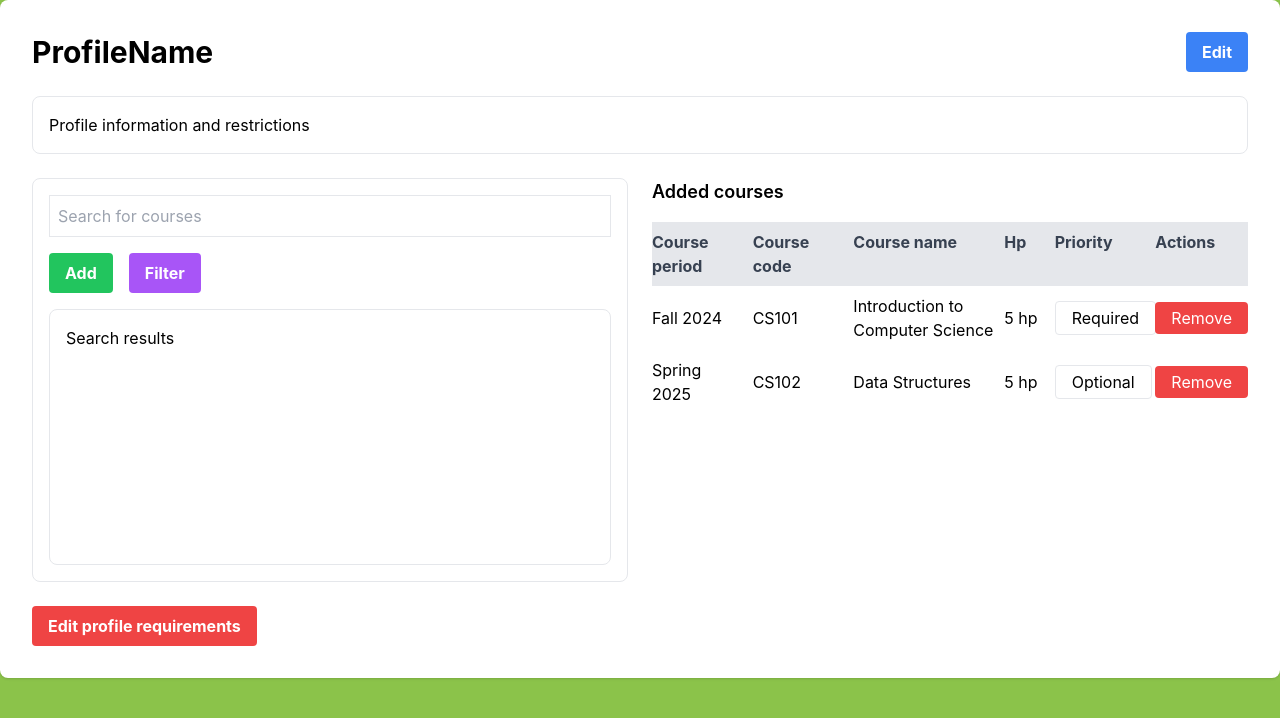
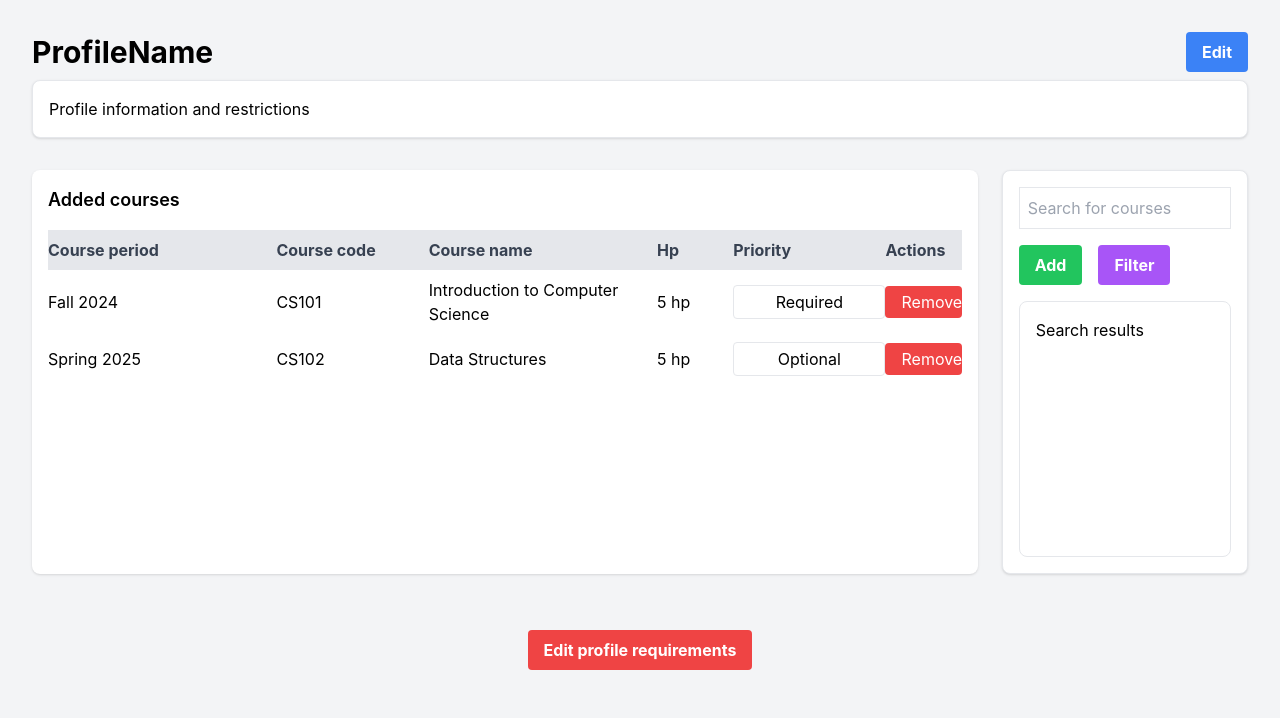
Before and after one commit to WebLabs-AB/MasterChooserApplication, a React (Create React App) app in the folder Frontend/masterfrontend/: page /teachermasterprofile in a window 1280 px wide. Shown: the top 718 px of the page. Built offline with nearby package versions, Linux system fonts and the light colour scheme.

Commit message:
"Split TeacherMasterProfilePage into three components"

```diff
--- a/Frontend/masterfrontend/src/Screens/TeacherMasterProfilePage.tsx
+++ b/Frontend/masterfrontend/src/Screens/TeacherMasterProfilePage.tsx
@@ -1,6 +1,7 @@
 import React, { useState } from 'react';
 import { Listbox } from '@headlessui/react';
 
+// Interfaces and types
 interface Course {
   id: number;
   period: string;
@@ -10,13 +11,104 @@ interface Course {
   priority: string;
 }
 
+type CourseListSectionProps = {
+  courses: Course[];
+  removeCourse: (courseId: number) => void;
+  updatePriority: (courseId: number, newPriority: string) => void;
+};
+
+
+const priorities = ['Required', 'Optional'];
+
+// Fake data
 const fakeCourses = [
   { id: 1, period: 'Fall 2024', code: 'CS101', name: 'Introduction to Computer Science', hp: 5, priority: 'Required' },
   { id: 2, period: 'Spring 2025', code: 'CS102', name: 'Data Structures', hp: 5, priority: 'Optional' },
 ];
 
-const priorities = ['Required', 'Optional'];
+// Profile Section Component
+const ProfileSection = () => (
+  <div className="mb-8">
+    <div className="flex justify-between items-center mb-2">
+      <h1 className="text-3xl font-bold">ProfileName</h1>
+      <button className="text-white bg-blue-500 hover:bg-blue-700 font-bold py-2 px-4 rounded">
+        Edit
+      </button>
+    </div>
+    <div className="p-4 border rounded-lg bg-white shadow">Profile information and restrictions</div>
+  </div>
+);
 
+// Course List Section Component
+const CourseListSection: React.FC<CourseListSectionProps> = ({ courses, removeCourse, updatePriority }) => {
+  const renderCourseHeadings = () => (
+    <div className="grid grid-cols-12 font-bold py-2 bg-gray-200 text-gray-700">
+      <div className="col-span-3">Course period</div>
+      <div className="col-span-2">Course code</div>
+      <div className="col-span-3">Course name</div>
+      <div className="col-span-1">Hp</div>
+      <div className="col-span-2">Priority</div>
+      <div className="col-span-1">Actions</div>
+    </div>
+  );
+
+  const renderCourses = () =>
+    courses.map((course) => (
+      <div key={course.id} className="grid grid-cols-12 items-center py-2">
+        <div className="col-span-3">{course.period}</div>
+        <div className="col-span-2">{course.code}</div>
+        <div className="col-span-3">{course.name}</div>
+        <div className="col-span-1">{`${course.hp} hp`}</div>
+        <div className="col-span-2">
+          <Listbox as="div" value={course.priority} onChange={(newPriority) => updatePriority(course.id, newPriority)}>
+            <Listbox.Button className="border rounded text-center w-full py-1">
+              {course.priority}
+            </Listbox.Button>
+            <Listbox.Options className="absolute z-10 mt-1 bg-white border rounded shadow-lg w-full">
+              {priorities.map((priority) => (
+                <Listbox.Option key={priority} value={priority} className="px-4 py-2 text-center cursor-pointer hover:bg-gray-100">
+                  {priority}
+                </Listbox.Option>
+              ))}
+            </Listbox.Options>
+          </Listbox>
+        </div>
+        <div className="col-span-1 text-center">
+          <button onClick={() => removeCourse(course.id)} className="bg-red-500 text-white px-4 py-1 rounded w-full">
+            Remove
+          </button>
+        </div>
+      </div>
+    ));
+
+  return (
+    <div className="mb-8 bg-white shadow rounded-lg p-4">
+      <h2 className="text-lg font-semibold mb-4">Added courses</h2>
+      {renderCourseHeadings()}
+      {renderCourses()}
+    </div>
+  );
+};
+
+// Search Section Component
+const SearchSection = () => (
+  <div className="mb-8">
+    <div className="p-4 border rounded-lg bg-white shadow">
+      <input type="text" placeholder="Search for courses" className="border p-2 w-full mb-4" />
+      <div className="flex gap-4 mb-4">
+        <button className="bg-green-500 text-white font-bold py-2 px-4 rounded">
+          Add
+        </button>
+        <button className="bg-purple-500 text-white font-bold py-2 px-4 rounded">
+          Filter
+        </button>
+      </div>
+      <div className="p-4 border rounded-lg h-64">Search results</div>
+    </div>
+  </div>
+);
+
+// Main TeacherCreateUpdateProfilePage Component
 export const TeacherCreateUpdateProfilePage = () => {
   const [courses, setCourses] = useState<Course[]>(fakeCourses);
 
@@ -33,82 +125,18 @@ export const TeacherCreateUpdateProfilePage = () => {
     }));
   };
 
-  const renderCourseHeadings = () => (
-    <div className="grid grid-cols-12 gap-2 font-bold py-2 bg-gray-200 text-gray-700">
-      <div className="col-span-2">Course period</div>
-      <div className="col-span-2">Course code</div>
-      <div className="col-span-3">Course name</div>
-      <div className="col-span-1">Hp</div>
-      <div className="col-span-2">Priority</div>
-      <div className="col-span-2">Actions</div>
-    </div>
-  );
-
-  const renderCourses = () => {
-    return courses.map((course) => (
-      <div key={course.id} className="grid grid-cols-12 gap-2 items-center py-2">
-        <div className="col-span-2">{course.period}</div>
-        <div className="col-span-2">{course.code}</div>
-        <div className="col-span-3">{course.name}</div>
-        <div className="col-span-1">{`${course.hp} hp`}</div>
-        <div className="col-span-2">
-          <Listbox as="div" value={course.priority} onChange={(newPriority) => updatePriority(course.id, newPriority)}>
-            <Listbox.Button className="border rounded px-4 py-1 cursor-pointer text-center">
-              {course.priority}
-            </Listbox.Button>
-            <Listbox.Options className="absolute z-10 mt-1 bg-white border rounded shadow-lg">
-              {priorities.map((priority) => (
-                <Listbox.Option
-                  key={priority}
-                  value={priority}
-                  className="px-4 py-2 cursor-pointer hover:bg-gray-100 text-center"
-                >
-                  {priority}
-                </Listbox.Option>
-              ))}
-            </Listbox.Options>
-          </Listbox>
-        </div>
-        <div className="col-span-2 text-center">
-          <button onClick={() => removeCourse(course.id)} className="bg-red-500 text-white px-4 py-1 rounded">
-            Remove
-          </button>
-        </div>
+  return (
+    <div className="container mx-auto p-8 bg-gray-100 min-h-screen">
+      <ProfileSection />
+      <div className="flex flex-col lg:flex-row justify-between gap-6">
+        <CourseListSection courses={courses} removeCourse={removeCourse} updatePriority={updatePriority} />
+        <SearchSection />
       </div>
-    ));
-  };
-
-  return (
-    <div className="container mx-auto p-8 bg-white shadow rounded-lg">
-      <div className="flex justify-between items-center mb-6">
-        <h1 className="text-3xl font-bold">ProfileName</h1>
-        <button className="text-white bg-blue-500 hover:bg-blue-700 font-bold py-2 px-4 rounded">
-          Edit
+      <div className="text-center">
+        <button className="bg-red-500 text-white font-bold py-2 px-4 rounded w-full lg:w-auto mt-6">
+          Edit profile requirements
         </button>
       </div>
-      <div className="mb-6 p-4 border rounded-lg">Profile information and restrictions</div>
-      <div className="grid grid-cols-1 lg:grid-cols-2 gap-6 mb-6">
-        <div className="p-4 border rounded-lg">
-          <input type="text" placeholder="Search for courses" className="border p-2 w-full mb-4" />
-          <div className="flex gap-4 mb-4">
-            <button className="bg-green-500 text-white font-bold py-2 px-4 rounded">
-              Add
-            </button>
-            <button className="bg-purple-500 text-white font-bold py-2 px-4 rounded">
-              Filter
-            </button>
-          </div>
-          <div className="p-4 border rounded-lg h-64">Search results</div>
-        </div>
-        <div>
-          <h2 className="text-lg font-semibold mb-4">Added courses</h2>
-          {renderCourseHeadings()}
-          {renderCourses()}
-        </div>
-      </div>
-      <button className="bg-red-500 text-white font-bold py-2 px-4 rounded w-full lg:w-auto">
-        Edit profile requirements
-      </button>
     </div>
   );
 };
```
